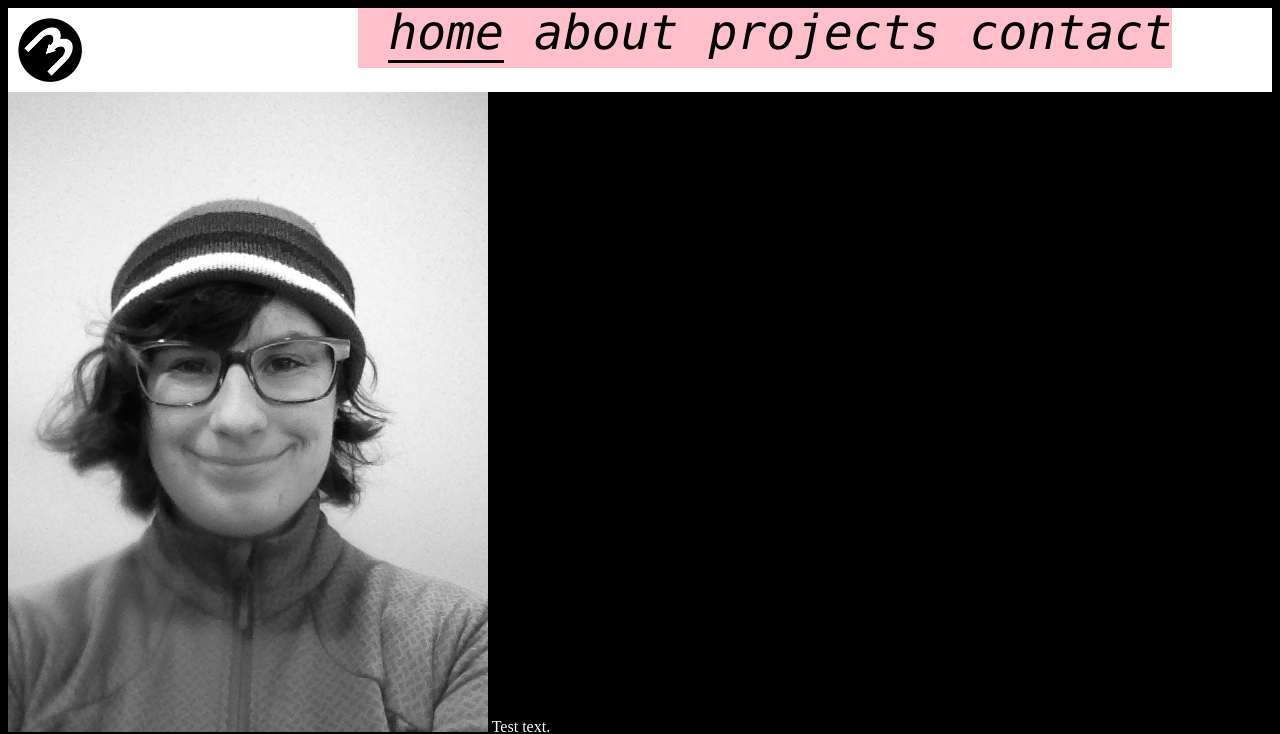
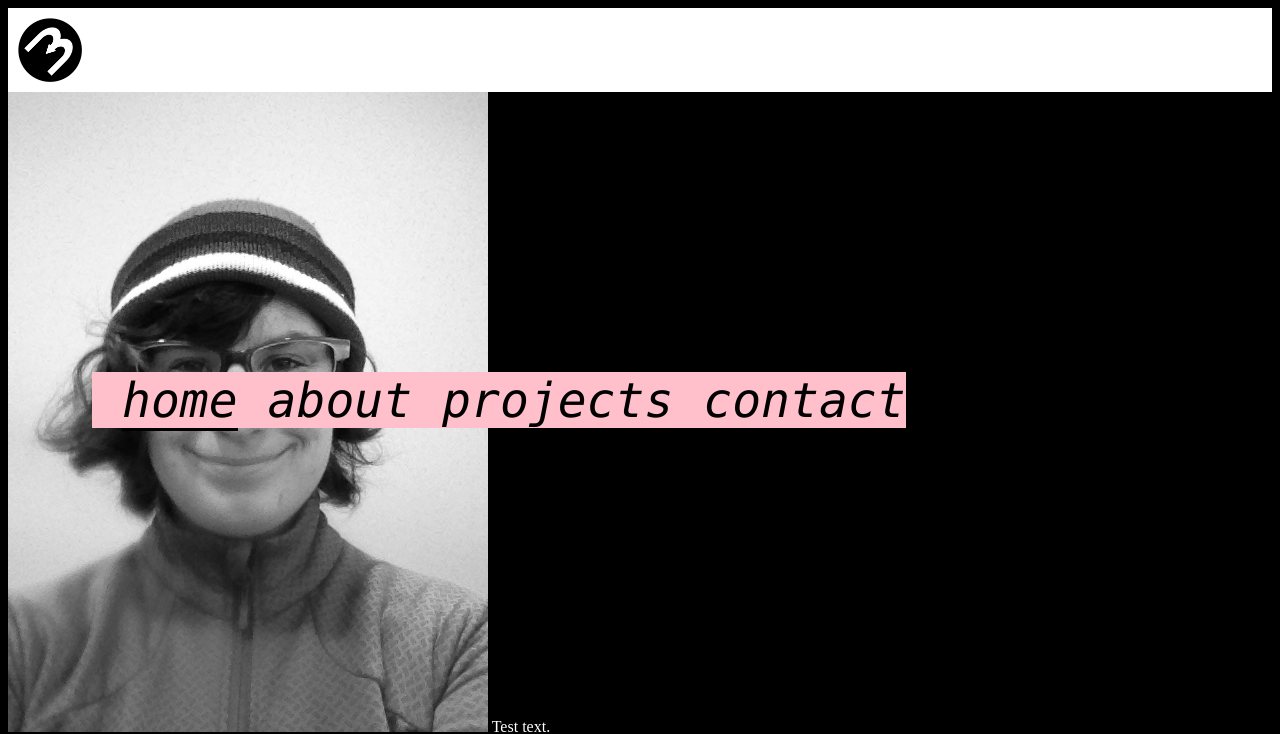
Before and after one commit to athenaie/me, a PHP site: page / in a window 1280 px wide. Shown: the top 734 px of the page. Run offline with PHP 8.4, Linux system fonts and the light colour scheme.

Commit message:
Add trick for aligning nav vertically.

```diff
--- a/style.css
+++ b/style.css
@@ -50,9 +50,9 @@ body {
 }
 
 nav {
-  height: 100%;
-
-  line-height: 3em;
+  position: absolute;
+  top: 50%;
+  transform: translateY(-50%);
 
   background-color: pink;
 
```
